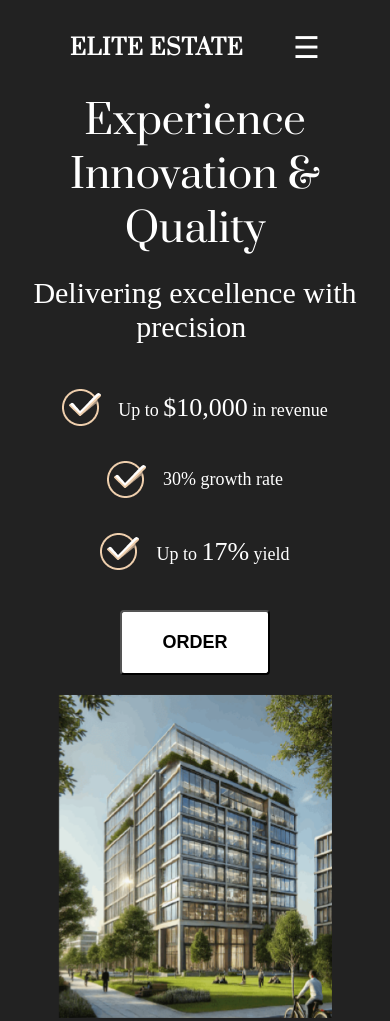
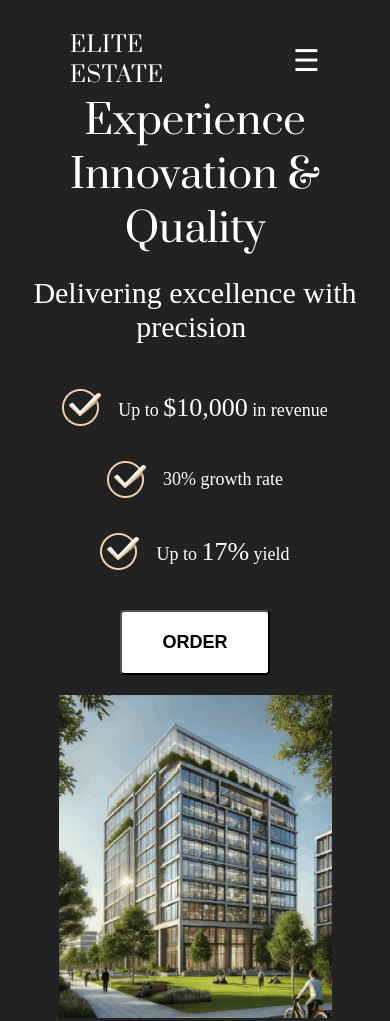
Before and after one commit to Dimabaks/Sob.part1, a plain HTML site: page index.html in a window 390 px wide. Shown: the top 1021 px of the page. Drawn offline with Linux system fonts and the light colour scheme.

Commit message:
add header__logo and update css

```diff
--- a/index.html
+++ b/index.html
@@ -12,7 +12,7 @@
       <div class="container">
         <div class="promo__wrapper">
           <header>
-            <h1>Elite Estate</h1>
+            <a href="#" class="header__logo">Elite Estate</a>
             <nav>
               <ul class="menu">
                 <li><a href="#">About</a></li>
--- a/style.css
+++ b/style.css
@@ -37,10 +37,12 @@ header {
     top: 0;
 }
 
-header h1 {
+header .header__logo {
+    text-decoration: none;
     width: auto;
     color: white;
     font-size: 36px;
+    font-weight: 400;
     font-family: 'Prata', sans-serif;
     letter-spacing: 0.03em;
 }
@@ -54,6 +56,10 @@ nav {
 nav a {
     font-family: Arial, sans-serif;
     font-style: italic;
+}
+
+nav a:hover {
+    color: blue;
 }
 
 .menu {
@@ -171,6 +177,7 @@ nav a {
 }
 
 .promo_btn {
+    cursor: pointer;
     text-transform: uppercase;
     background-color:white;
     border-radius: 4px;
@@ -442,11 +449,7 @@ nav a {
         padding: 30px 60px 20px 60px;
     }
 
-    header h1 {
-        width: auto;
-    }
-
-    header a {
+    header li a {
         text-decoration: none;
         padding-right: 20px;
         color: white;
@@ -477,7 +480,7 @@ nav a {
     header {
         padding: 30px 60px 0 60px;
     }
-    header h1 {
+    header .header__logo {
         width: auto;
         font-size: 28px;
     }
@@ -526,8 +529,9 @@ nav a {
         grid-column: 1 / 3;
         grid-row: 1 / 2 ;
         width: 100%;
+        z-index: 3;
     }
-    header h1 {
+    header .header__logo {
         width: auto;
     }
     nav {
@@ -598,7 +602,7 @@ nav a {
         padding: 30px 40px 0 40px;
     }
 
-    header h1 {
+    header .header__logo {
         width: auto;
         font-size: 26px;
     }
@@ -682,12 +686,12 @@ nav a {
         justify-content: space-between;
     }
 
-    header h1 {
+    header .header__logo {
         width: auto;
         font-size: 22px;
     }
 
-    header a {
+    header li a {
         text-decoration: none;
         color: white;
         justify-content: space-around;
@@ -902,7 +906,7 @@ nav a {
         padding: 15px 40px 0 40px;
     }
 
-    header h1 {
+    header .header__logo {
         width: auto;
         font-size: 22px;
     }
```
